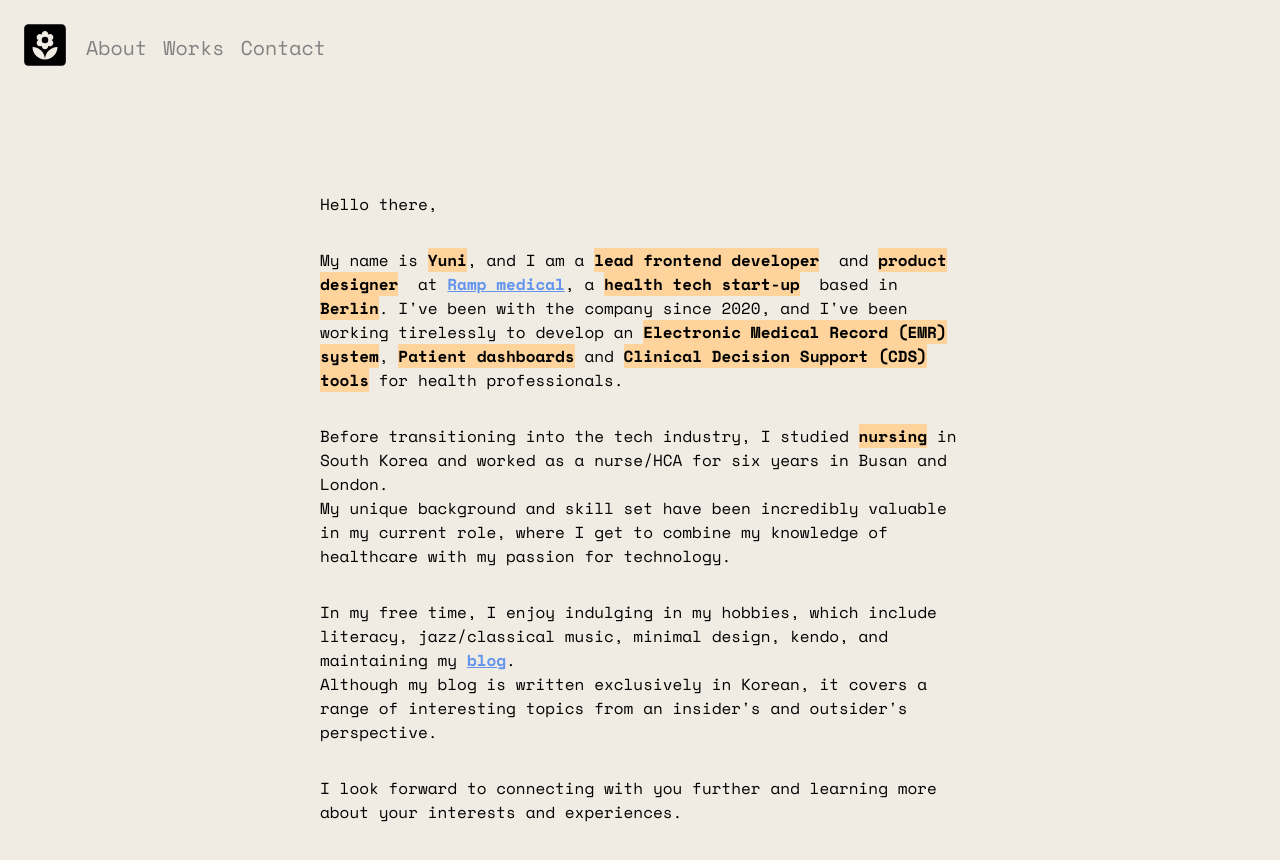
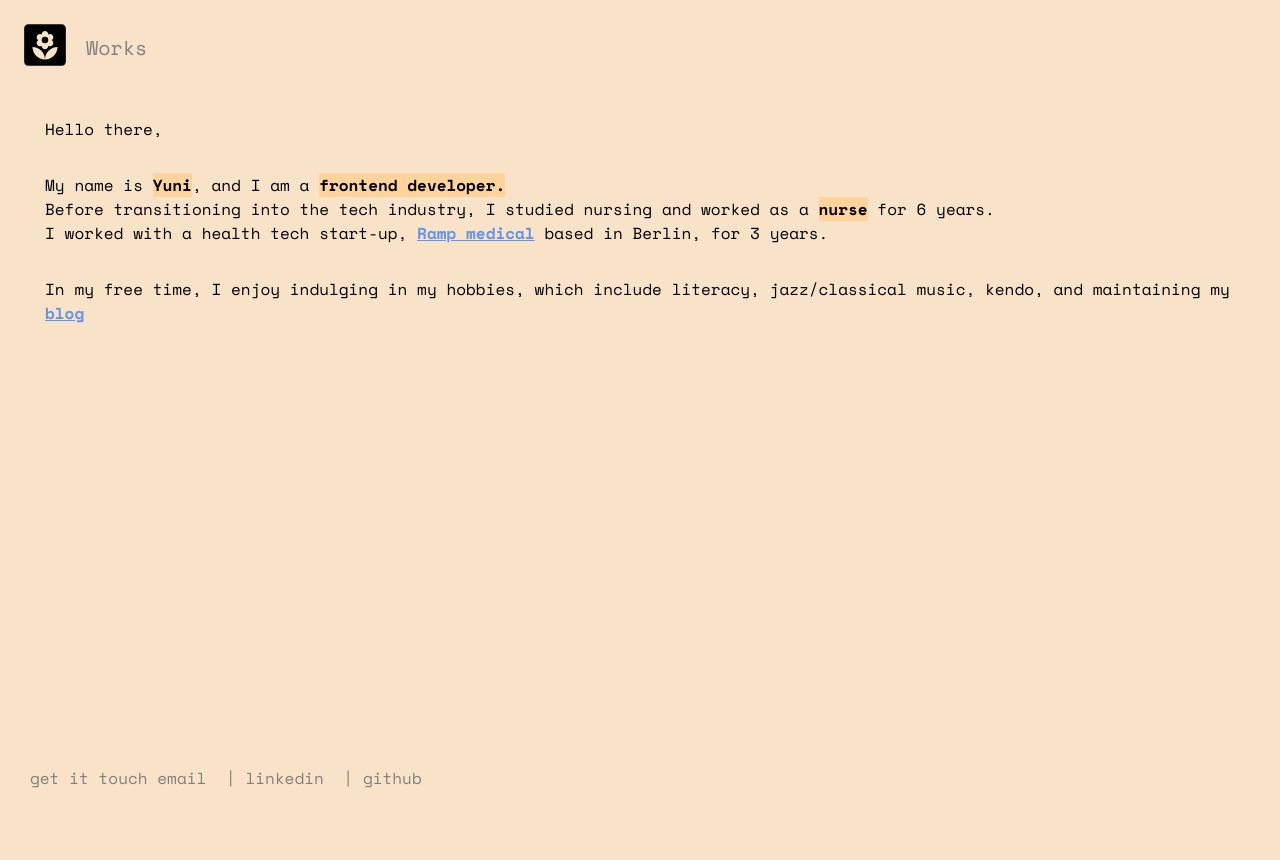
Before and after one commit to newnny/my-blog, a React (Create React App) app: page /about in a window 1280 px wide. Shown: the top 860 px of the page. After the commit the page ends 800 px from the top, so only its background shows below. Built offline with nearby package versions, Linux system fonts and the light colour scheme.

Commit message:
wip: modification

```diff
--- a/public/index.html
+++ b/public/index.html
@@ -27,10 +27,11 @@
   <title>YUNIverse</title>
 </head>
 
-<body style="background-color:#f0ebe3;">
+<body style="background-color:#f8e2c8;">
   <noscript>You need to enable JavaScript to run this app.</noscript>
   <div id="root"></div>
   <!--
+    colour: #f0ebe3
       This HTML file is a template.
       If you open it directly in the browser, you will see an empty page.
 
@@ -40,5 +41,6 @@
       To begin the development, run `npm start` or `yarn start`.
       To create a production bundle, use `npm run build` or `yarn build`.
     -->
-  </body>
+</body>
+
 </html>
--- a/src/App.tsx
+++ b/src/App.tsx
@@ -9,6 +9,7 @@ import About from './Pages/About';
 import Works from './Pages/Works';
 import Contact from './Pages/Contact';
 import CodingWorks from './Pages/Works/CodingWorks';
+import Footer from './Components/Footer';
 
 function App() {
   const theme = createTheme({
@@ -32,6 +33,7 @@ function App() {
           <Route path='/contact' element={<Contact />} />
           <Route path='/work/coding/:codingId' element={<CodingWorks />} />
         </Routes>
+        <Footer />
       </div>
     </ThemeProvider>
   );
--- /dev/null
+++ b/src/Components/Footer.tsx
@@ -0,0 +1,12 @@
+const Footer = () => {
+  return (
+    <div style={{ color: "grey", display: "flex", flexDirection: "row", position:"fixed", bottom: 0, alignContent: "cneter", margin: 10 }}>
+      get it touch&nbsp;
+      <a className="a-no-deco" style={{ color: "grey" }} href="mailto:newnny0812@gmail.com" target="_blank" rel="noreferrer">email</a>&nbsp;
+      |&nbsp;<a className="a-no-deco" style={{ color: "grey" }} href="https://www.linkedin.com/in/newnny/" target="_blank" rel="noreferrer">linkedin</a>&nbsp;
+      |&nbsp;<a className="a-no-deco" style={{ color: "grey" }} href="https://github.com/newnny" target="_blank" rel="noreferrer">github</a>
+    </div>
+  )
+}
+
+export default Footer
--- a/src/Components/Navbar.tsx
+++ b/src/Components/Navbar.tsx
@@ -17,15 +17,9 @@ const Navbar: React.FC = () => {
         if (link === "main") {
             setSelectedRoute("main")
             navigate("/")
-        } else if (link === "about") {
-            setSelectedRoute("about")
-            navigate("/about")
         } else if (link === "works") {
             setSelectedRoute("works")
             navigate("/works")
-        } else if (link === "contact") {
-            setSelectedRoute("contact")
-            navigate("/contact")
         }
     }
 
@@ -42,29 +36,11 @@ const Navbar: React.FC = () => {
                 <Link
                     underline="hover"
                     className="nav-link"
-                    color={selectedRoute === "about" ? "#000000" : "#828282"}
-                    variant="h6"
-                    onClick={(event) => handleSelectRoute(event, "about")}
-                >
-                    About
-                </Link>
-                <Link
-                    underline="hover"
-                    className="nav-link"
                     color={selectedRoute === "works" ? "#000000" : "#828282"}
                     variant="h6"
                     onClick={(event) => handleSelectRoute(event, "works")}
                 >
                     Works
-                </Link>
-                <Link
-                    underline="hover"
-                    className="nav-link"
-                    color={selectedRoute === "contact" ? "#000000" : "#828282"}
-                    variant="h6"
-                    onClick={(event) => handleSelectRoute(event, "contact")}
-                >
-                    Contact
                 </Link>
             </Stack>
         </div>
--- a/src/Pages/About.tsx
+++ b/src/Pages/About.tsx
@@ -14,27 +14,12 @@ const About: React.FC = () => {
                     </p>
                     <p>
                         My name is <b className="highlight">Yuni</b>,
-                        and I am a <b className="highlight">lead frontend developer</b>&nbsp;
-                        and <b className="highlight">product designer</b>&nbsp;
-                        at <a className="a" href="https://www.rampmedical.com/" target="_blank" rel="noreferrer">Ramp medical</a>,
-                        a <b className="highlight">health tech start-up</b>&nbsp;
-                        based in <b className="highlight">Berlin</b>.
-                        I've been with the company since 2020,
-                        and I've been working tirelessly to develop an <b className="highlight">Electronic Medical Record (EMR) system</b>, <b className="highlight">Patient dashboards</b> and <b className="highlight">Clinical Decision Support (CDS) tools</b> for health professionals.
+                        and I am a <b className="highlight">frontend developer.</b>&nbsp;<br />
+                        Before transitioning into the tech industry, I studied nursing and worked as a <b className="highlight">nurse</b>&nbsp;for 6 years.<br />
+                        I worked with a health tech start-up, <a className="a" href="https://www.rampmedical.com/" target="_blank" rel="noreferrer">Ramp medical</a> based in Berlin, for 3 years.
                     </p>
                     <p>
-                        Before transitioning into the tech industry, I studied <b className="highlight">nursing</b> in South Korea and worked as a nurse/HCA for six years in Busan and London.
-                        <br />
-                        My unique background and skill set have been incredibly valuable in my current role, where I get to combine my knowledge of healthcare with my passion for technology.
-                        <br />
-                    </p>
-                    <p>
-                        In my free time, I enjoy indulging in my hobbies, which include literacy, jazz/classical music, minimal design, kendo, and maintaining my <a className="a" href="https://blog.naver.com/type_rh" target="_blank" rel="noreferrer">blog</a>.
-                        <br />
-                        Although my blog is written exclusively in Korean, it covers a range of interesting topics from an insider's and outsider's perspective.
-                    </p>
-                    <p>
-                        I look forward to connecting with you further and learning more about your interests and experiences.
+                        In my free time, I enjoy indulging in my hobbies, which include literacy, jazz/classical music,  kendo, and maintaining my <a className="a" href="https://blog.naver.com/type_rh" target="_blank" rel="noreferrer">blog</a>
                     </p>
                 </div>
             </div>
--- a/src/Pages/Main.tsx
+++ b/src/Pages/Main.tsx
@@ -1,22 +1,42 @@
-import React from 'react'
-import { useMediaQuery, useTheme } from "@mui/material"
+import React, { useState } from 'react'
+import { useMediaQuery, useTheme, Button } from "@mui/material"
 import KeyboardArrowRightIcon from '@mui/icons-material/KeyboardArrowRight';
 import './Page.css'
 import mainImage from '../Images/YUNI_Z.png'
+import { fontWeight } from '@mui/system';
 
 const Main: React.FC = () => {
+    const [showMore, setShowMore] = useState(false)
+
     const theme = useTheme();
     const matches = useMediaQuery(theme.breakpoints.down('sm'));
     return (
         <div className="App-page">
             <div className={matches ? 'main-mobile-div' : 'main-div'}>
-            <img src={mainImage} alt="MainImage" style={{maxWidth: 500}} />
-                <p className='main-text'>
-                    <KeyboardArrowRightIcon />
-                    Hello,
-                    <br />
-                    welcome to my YUNIverse.
-                </p>
+                <div //style={{ width: !showMore? "70%": "50%", margin: 20 }}
+                >
+                    <h1 style={{ color: "#333", fontWeight: 500 }}>
+                        Hi. </h1>
+                    <h1 style={{ color: "#333", fontWeight: 500 }}>
+                        My name is Younhee(YUNI) Park and<br/> I am a <b>JavaScript frontend developer</b>.
+                        <br />
+                        <a className="a" style={{ fontSize: 16, fontWeight: 500, color: "grey" }} onClick={() => setShowMore(!showMore)}>
+                            {!showMore? "more" : "less"}
+                        </a>
+                    </h1>
+                </div>
+                <div //style={{ width: !showMore?"30%": "50%" }}
+                >
+                    {showMore &&
+                        <p>
+                            Before transitioning into the tech industry, I studied nursing and worked as a nurse in South Korea and UK for 6 years. <br />
+                            As a frontend developer, I worked with a health tech start-up, <a className="a" style={{fontWeight: 500}} href="https://www.rampmedical.com/" target="_blank" rel="noreferrer">Ramp medical</a> based in Berlin, for 3 years. <br />
+                            Personally, I aim to write clean code and I am keen on working with data visualasiation.
+                            <br /><br />
+                            And I enjoy writing, baking, Kendo and maintaining my <a className="a" style={{fontWeight: 500}} href="https://blog.naver.com/type_rh" target="_blank" rel="noreferrer">blog</a>
+                        </p>
+                    }
+                </div>
             </div>
         </div>
     )
--- a/src/Pages/Page.css
+++ b/src/Pages/Page.css
@@ -23,8 +23,7 @@
 .main-div {
     display: flex;
     flex-direction: column;
-    align-items: center;
-    margin: 100px 300px
+    margin: 25px;
 }
 
 .main-mobile-div {
```
Lines whose indentation alone changed are shown as unchanged.
